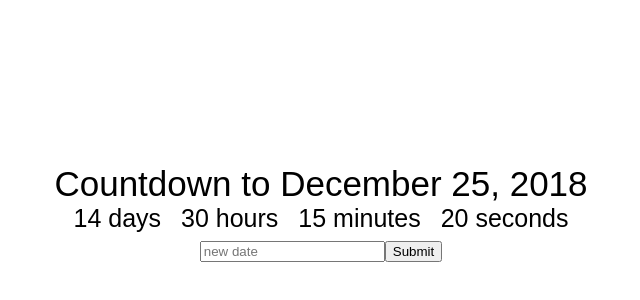
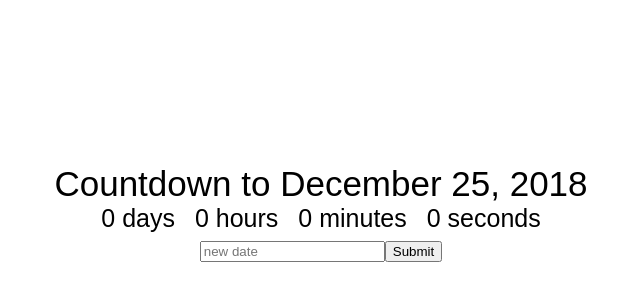
Before and after one commit to daniildeveloper/countdown-champ-react-edu, a React (Create React App) app: page / in a window 1280 px wide. Shown: the part 92-392 px from the top of the page, without its empty margins (319-959 px from the left). Built offline with nearby package versions, Linux system fonts and the light colour scheme.

Commit message:
Created clock component

```diff
--- a/src/App.jsx
+++ b/src/App.jsx
@@ -1,5 +1,6 @@
 import React, { Component } from 'react';
 import './App.css';
+import Clock from './Clock';
 
 class App extends Component {
 
@@ -22,12 +23,7 @@
     return (
       <div className="App">
         <div className="App-title" >Countdown to {this.state.deadline}</div>
-        <div>
-          <div className="Clock-days" > 14 days</div>
-          <div className="Clock-hours" >30 hours</div>
-          <div className="Clock-minutes" >15 minutes</div>
-          <div className="Clock-seconds" >20 seconds</div>
-        </div>
+        <Clock/>
         <div>
           <input
             onChange={event => this.setState({newDeadline: event.target.value})}
--- /dev/null
+++ b/src/Clock.jsx
@@ -0,0 +1,28 @@
+import React, { Component } from 'react';
+import './App.css';
+
+class Clock extends Component {
+
+  constructor(props) {
+    super(props);
+    this.state = {
+      days: 0,
+      minutes: 0,
+      hours: 0,
+      seconds: 0,
+    }
+  }
+
+  render () {
+    return (
+      <div>
+        <div className="Clock-days" >{this.state.days} days</div>
+        <div className="Clock-hours" >{this.state.hours} hours</div>
+        <div className="Clock-minutes" >{this.state.minutes} minutes</div>
+        <div className="Clock-seconds" >{this.state.seconds} seconds</div>
+      </div>
+    );
+  }
+}
+
+export default Clock;
```
